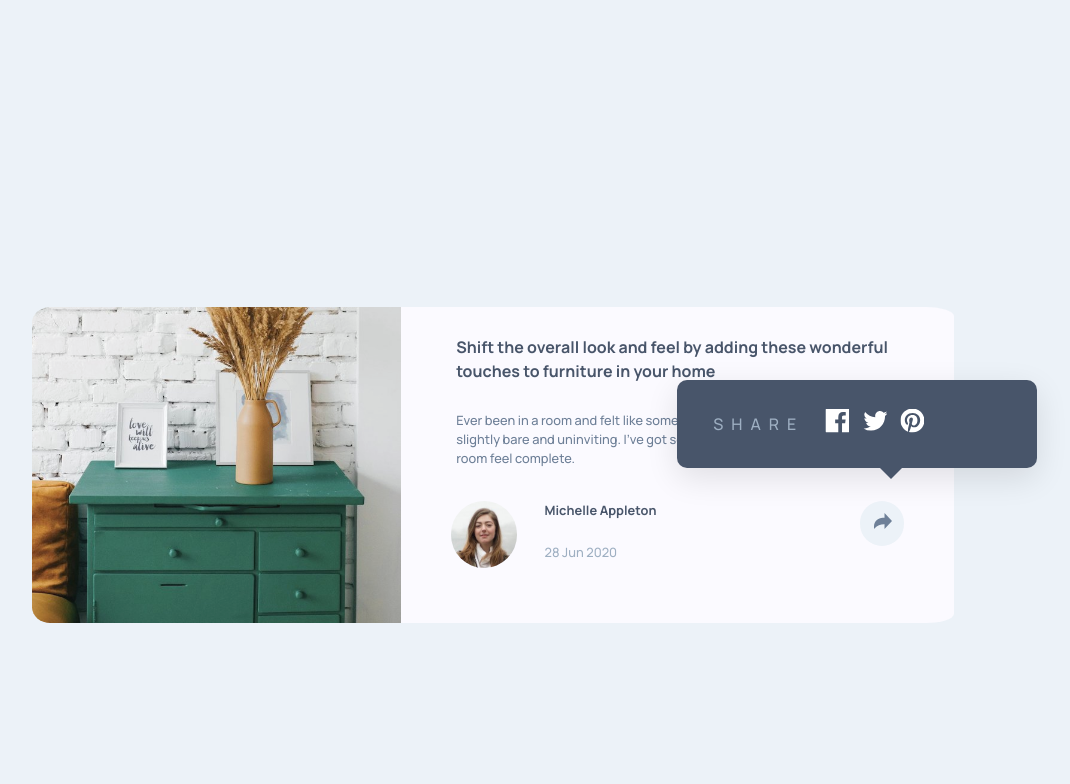
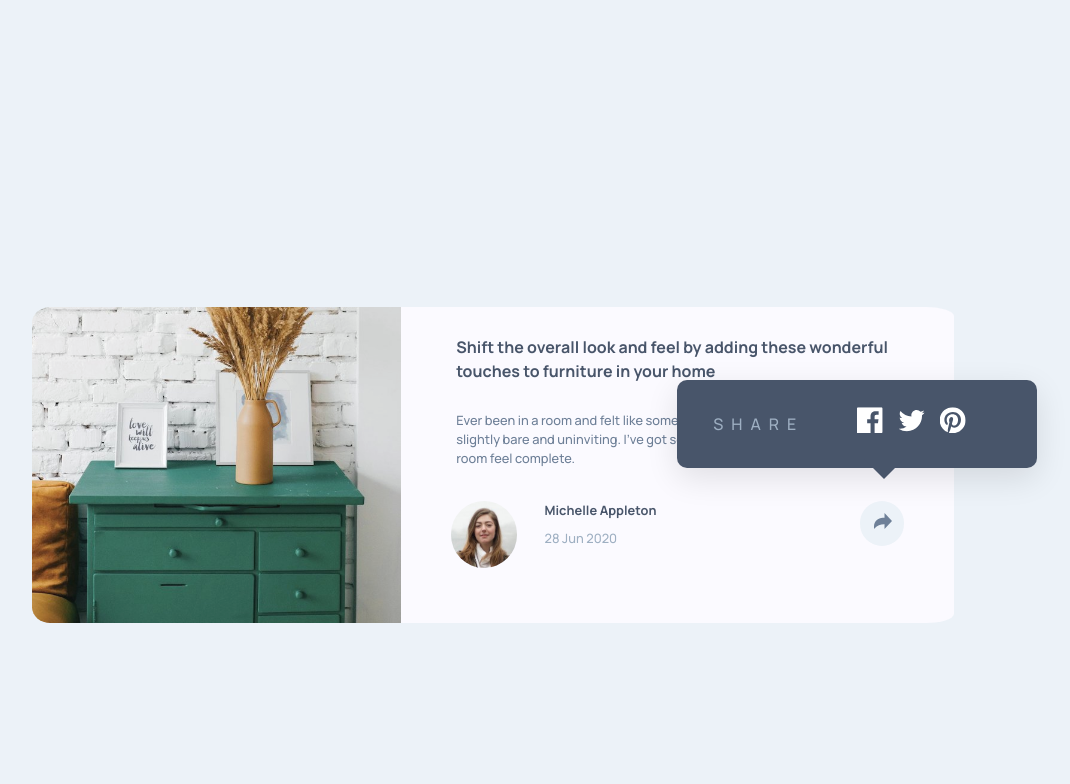
Before and after one commit to YousefKhalid-iq/article-preview-component-master, a plain HTML site: page index.html in a window 1536 px wide. Both pictures are taken after a click on the element 1156 px from the left and 523 px from the top of the page. Shown: the top 784 px of the page, without its empty margins (275-1345 px from the left). Drawn offline with Linux system fonts and the light colour scheme.

Commit message:
Add files via upload

```diff
--- a/style.css
+++ b/style.css
@@ -313,23 +313,53 @@ ul li a {
   ul {
   	padding: 0;
   }
+}
 
-/* .share-change {
-	display: flex;
-	align-items: center;
-	visibility: hidden;
-	position: absolute;
-	left: 0;
-	top: 0;
-	bottom: 0;
-  opacity: 0;
-  width: 100%;
-  border-radius: 0 0 1rem 1rem;
-  transition: all 0.3s ease-in-out;
-  background-color: hsl(217, 19%, 35%);
-  margin-top: 8%;
-  box-shadow: 0 10px 32px rgba(0,0,0,0.11);
-}*/
+@media only screen and (min-width: 1124px) {
+	ul {
+		padding: 0 2%;
+	}
+
+	.name-para {
+  	margin-bottom: -16%;
+  }
+
+  ul li {
+		transform: scale(1.3);
+		padding: 0 25%;
+	}
+
+	ul li:hover {
+		transform: scale(1.5);
+	}
+}
+
+@media only screen and (min-width: 1250px) {
+	ul {
+		padding: 0 6%;
+	}
+
+	.triangle-shape {
+		right: 36%;
+	}
+
+	.date-para {
+  	margin-top: -20%;
+  }
+}
+
+@media only screen and (min-width: 1400px) {
+	ul {
+		padding: 0 8%;
+	}
+
+	.triangle-shape {
+		right: 37%;
+	}
+
+	.date-para {
+		margin-top: -25%;
+	}
 }
 
 .attribution {
```
